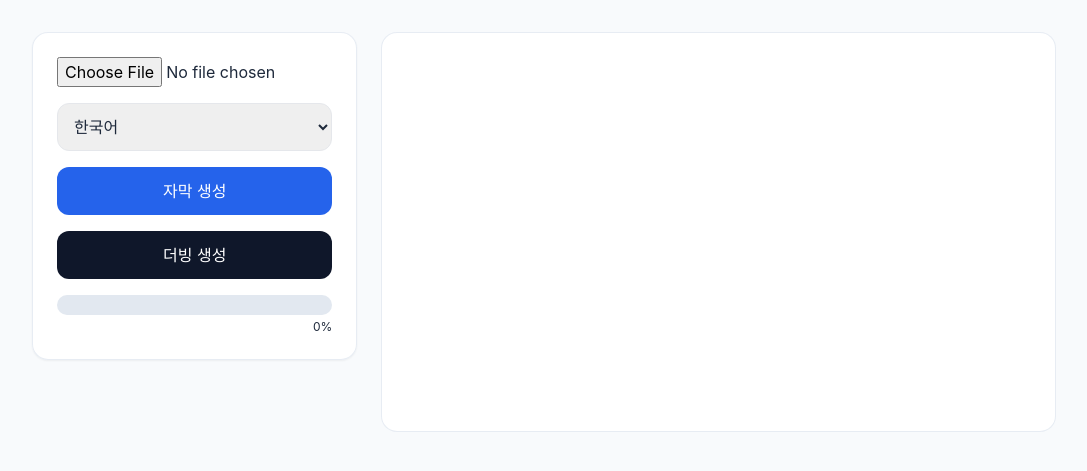
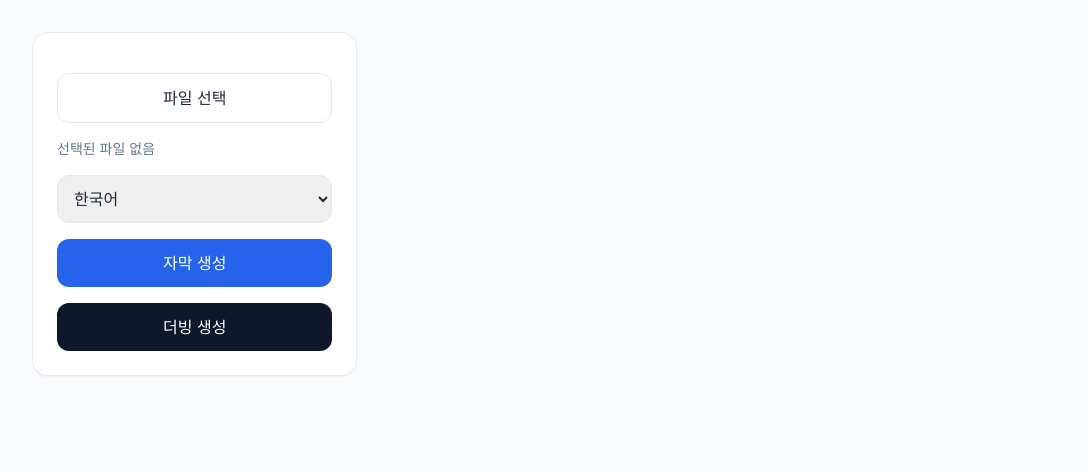
Before and after one commit to yunsu080313-del/real, a Flask app: page / in a window 1280 px wide. Shown: the part 76-547 px from the top of the page, without its empty margins (96-1183 px from the left). Run offline with Flask 3, Linux system fonts and the light colour scheme; some libraries are stand-ins or nearby versions.

Commit message:
Update index.html

```diff
--- a/templates/index.html
+++ b/templates/index.html
@@ -42,7 +42,7 @@ body {
 <div class="max-w-5xl mx-auto">
 
 <header class="flex items-center mb-8">
-    <img src="/static/logo.png" alt="DUBBY Logo" class="w-12 h-12 mr-3">
+    <img src="/static/logo.png" class="w-12 h-12 mr-3">
     <div>
         <h1 class="text-2xl font-bold">DUBBY</h1>
         <p class="text-sm text-slate-500" data-i18n="subtitleDesc">
@@ -56,9 +56,21 @@ body {
 <div class="md:col-span-5 lg:col-span-4">
 <div class="glass-card p-6 rounded-2xl shadow-sm space-y-4">
 
-        <input type="file" id="videoFile" accept="video/*,audio/*" class="w-full">
+    <!-- ✅ 커스텀 파일 선택 -->
+    <input type="file" id="videoFile" accept="video/*,audio/*" class="hidden">
 
-        <!-- 번역될 언어 선택 -->
+    <button id="fileButton"
+            class="w-full p-3 border rounded-xl bg-white"
+            data-i18n="chooseFile">
+        파일 선택
+    </button>
+
+    <p id="fileName" class="text-sm text-slate-500"
+       data-i18n="noFile">
+       선택된 파일 없음
+    </p>
+
+    <!-- 언어 선택 -->
     <select id="language" class="w-full p-3 border rounded-xl">
         <option value="ko"></option>
         <option value="en"></option>
@@ -78,36 +90,6 @@ body {
         더빙 생성
     </button>
 
-        <div>
-            <div class="w-full bg-slate-200 rounded-full h-5">
-                <div id="progressBar" class="loading-bar"></div>
-            </div>
-            <p class="text-right text-xs mt-1" id="progressText">0%</p>
-        </div>
-
-    </div>
-</div>
-
-<div class="md:col-span-7 lg:col-span-8">
-    <div class="glass-card min-h-[400px] p-4 rounded-2xl flex flex-col items-center justify-center">
-
-        <video id="resultVideo" controls class="hidden w-full rounded-lg mb-2">
-            <track id="subtitleTrack"
-                   kind="subtitles"
-                   src=""
-                   srclang="ko"
-                   label="자막"
-                   default>
-        </video>
-
-        <a id="subtitleLink"
-           href="#"
-           target="_blank"
-           class="hidden text-blue-600 underline"
-           data-i18n="downloadSubtitle">
-           자막 다운로드
-        </a>
-
 </div>
 </div>
 
@@ -123,9 +105,10 @@ body {
 const translations = {
     ko: {
         subtitleDesc: "자동 자막 생성 및 AI 더빙",
+        chooseFile: "파일 선택",
+        noFile: "선택된 파일 없음",
         subtitleBtn: "자막 생성",
         dubbingBtn: "더빙 생성",
-        downloadSubtitle: "자막 다운로드",
         languages: {
             ko: "한국어",
             en: "영어",
@@ -135,9 +118,10 @@ const translations = {
     },
     en: {
         subtitleDesc: "Automatic Subtitle Generation & AI Dubbing",
+        chooseFile: "Choose File",
+        noFile: "No file selected",
         subtitleBtn: "Generate Subtitles",
         dubbingBtn: "Generate Dubbing",
-        downloadSubtitle: "Download Subtitles",
         languages: {
             ko: "Korean",
             en: "English",
@@ -147,9 +131,10 @@ const translations = {
     },
     ja: {
         subtitleDesc: "自動字幕生成およびAI吹き替え",
+        chooseFile: "ファイルを選択",
+        noFile: "ファイルが選択されていません",
         subtitleBtn: "字幕生成",
         dubbingBtn: "吹き替え生成",
-        downloadSubtitle: "字幕ダウンロード",
         languages: {
             ko: "韓国語",
             en: "英語",
@@ -159,9 +144,10 @@ const translations = {
     },
     zh: {
         subtitleDesc: "自动字幕生成与AI配音",
+        chooseFile: "选择文件",
+        noFile: "未选择文件",
         subtitleBtn: "生成字幕",
         dubbingBtn: "生成配音",
-        downloadSubtitle: "下载字幕",
         languages: {
             ko: "韩语",
             en: "英语",
@@ -173,6 +159,26 @@ const translations = {
 
 const uiSelect = document.getElementById("uiLanguage");
 const languageSelect = document.getElementById("language");
+const fileInput = document.getElementById("videoFile");
+const fileButton = document.getElementById("fileButton");
+const fileName = document.getElementById("fileName");
+
+/* =========================
+   파일 선택 동작
+========================= */
+
+fileButton.addEventListener("click", () => {
+    fileInput.click();
+});
+
+fileInput.addEventListener("change", () => {
+    if(fileInput.files.length > 0){
+        fileName.textContent = fileInput.files[0].name;
+    } else {
+        const lang = document.documentElement.lang;
+        fileName.textContent = translations[lang].noFile;
+    }
+});
 
 /* =========================
    언어 변경
@@ -180,17 +186,18 @@ const languageSelect = document.getElementById("language");
 
 function changeLanguage(lang){
 
-    // UI 텍스트 변경
     document.querySelectorAll("[data-i18n]").forEach(el=>{
         const key = el.getAttribute("data-i18n");
         el.textContent = translations[lang][key];
     });
 
-    // ⭐ 언어 select 옵션 번역
     Array.from(languageSelect.options).forEach(option=>{
-        const value = option.value;
-        option.textContent = translations[lang].languages[value];
+        option.textContent = translations[lang].languages[option.value];
     });
+
+    if(fileInput.files.length === 0){
+        fileName.textContent = translations[lang].noFile;
+    }
 
     document.documentElement.lang = lang;
     localStorage.setItem("uiLang", lang);
```
Lines whose indentation alone changed are shown as unchanged.
